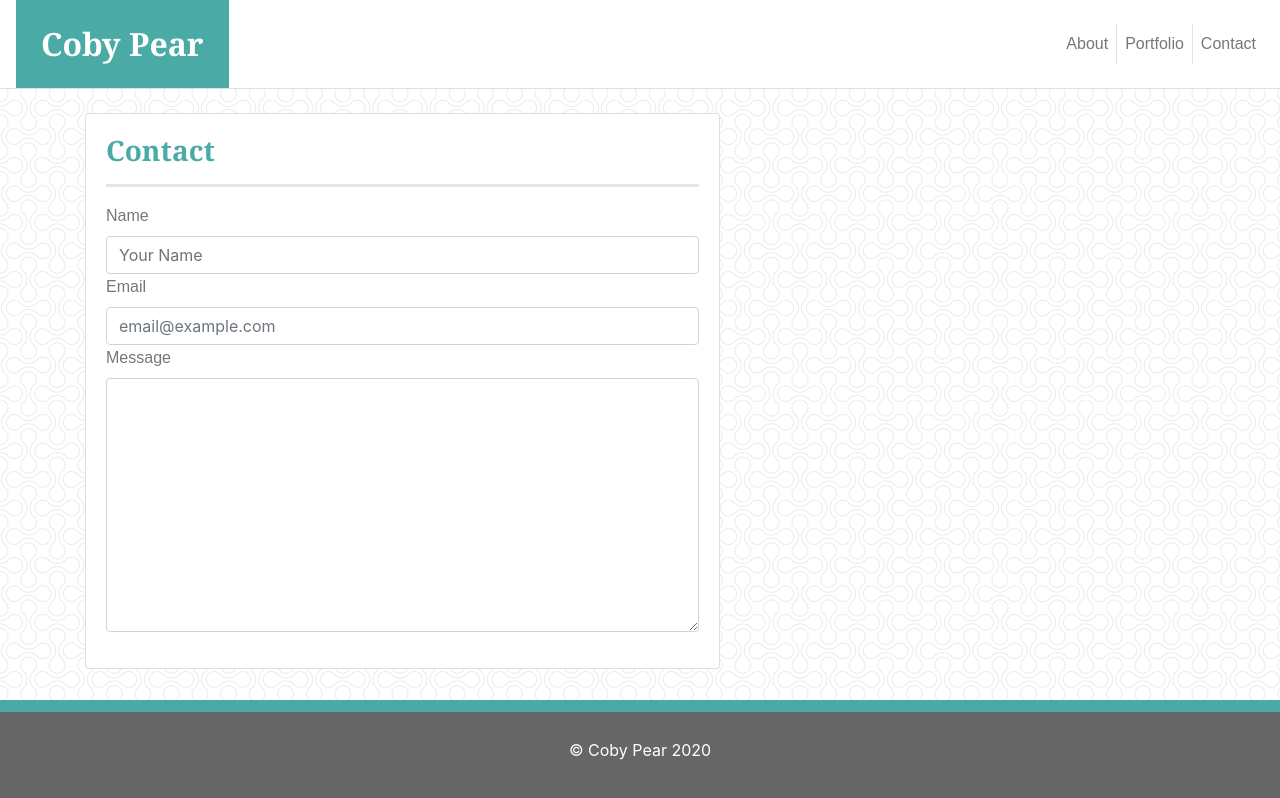
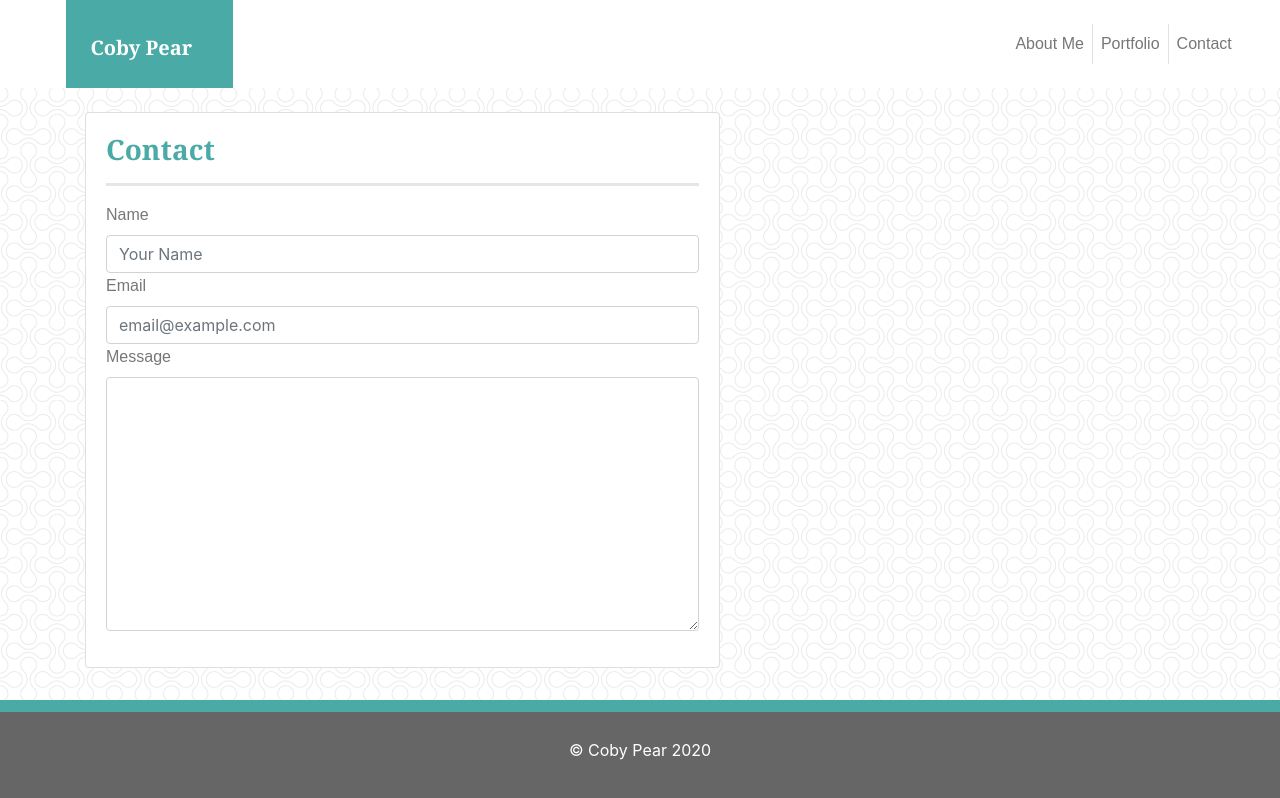
Before and after one commit to CobyPear/ResponsivePortfolio2, a plain HTML site: page contact.html in a window 1280 px wide. Drawn offline with nearby package versions, Linux system fonts and the light colour scheme.

Commit message:
navbar working!

```diff
--- a/contact.html
+++ b/contact.html
@@ -14,16 +14,28 @@
 </head>
 <body>
       <!-- Navbar -->
-      <nav class="navbar navbar-expand navbar-fixed-top border-bottom">
-        <div class="container">
-          <a href="index.html" class="navbar-brand brand-custom text-white header">Coby Pear</a>
+      <nav class="navbar-fluid navbar-expand navbar-custom">
+        <div class="container-sm">
+            <div class="row">
+
+              <div class="col q-brand">
+                <div class="brand brand-custom">
+                  <a class=" navbar-brand header text-white text-center" href="index.html">Coby Pear</a>
+                </div>
+              </div>
+
+              <div class="col-md q-links navbar">
+                <div class="nav navbar-nav navbar-custom">
+                  <ul class="navbar-nav" >
+                    <li><a class="nav-link" href="index.html" class="nav-item  nav-link">About Me</a></li>
+                    <li><a class="nav-link border-right border-left" href="portfolio.html" class="nav-item nav-link">Portfolio</a></li>
+                    <li><a class="nav-link" href="contact.html" class="nav-item    nav-link">Contact</a></li>
+                  </ul>
+                </div>
+              </div>
         </div>
-        <ul class="navbar-nav ml-auto">
-            <li><a class="nav-link" href="index.html"">About</a></li>
-            <li><a class="nav-link border-right border-left" href="portfolio.html">Portfolio</a></  li>
-            <li><a class="nav-link" href="contact.html">Contact</a></li>
-        </ul>
-    </nav>
+      </div>
+     </nav>
     <!-- Navbar end -->
 
       <main>
--- a/style.css
+++ b/style.css
@@ -28,9 +28,9 @@ p, a, .text-other {
     margin: 0;
 }
 
-.navbar {
-    padding-top: 0;
-    padding-bottom: 0;
+.navbar-custom {
+    /* padding-top: 0;
+    padding-bottom: 0; */
     background-color: #ffffff;
 }
 
@@ -86,6 +86,7 @@ hr {
 /* // Medium devices (tablets, 768px and up) */
 @media (min-width: 768px) {
     .q-links {
+        margin-right: 4%;
         display: flex;
         justify-content: flex-end;
     }
@@ -103,6 +104,7 @@ hr {
         justify-content: flex-start;
     }
     .q-links {
+        margin-right: 3%;
         display: flex;
         justify-content: flex-end;
     }
```
Also changed, not shown: index.html (+24 -12 lines), portfolio.html (+21 -9 lines).
